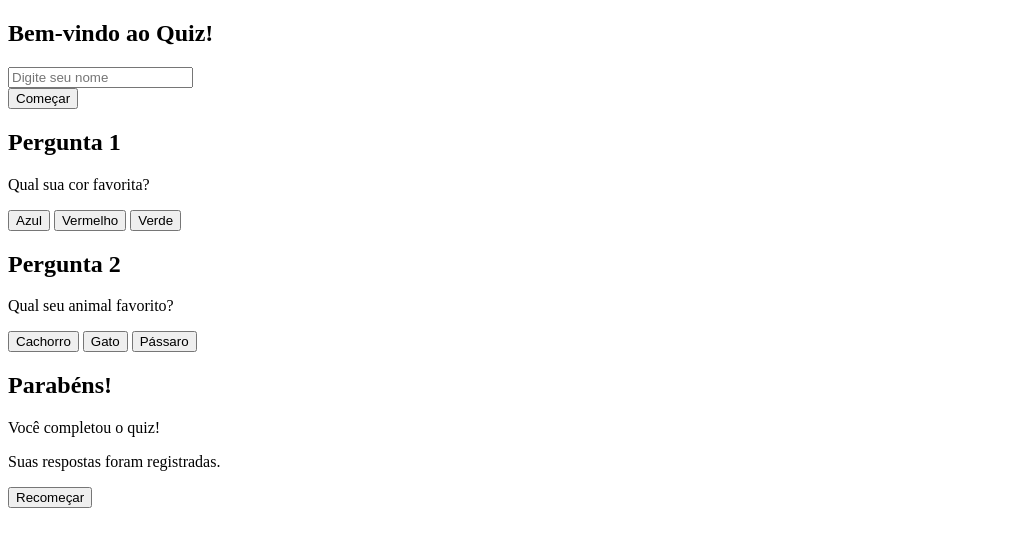
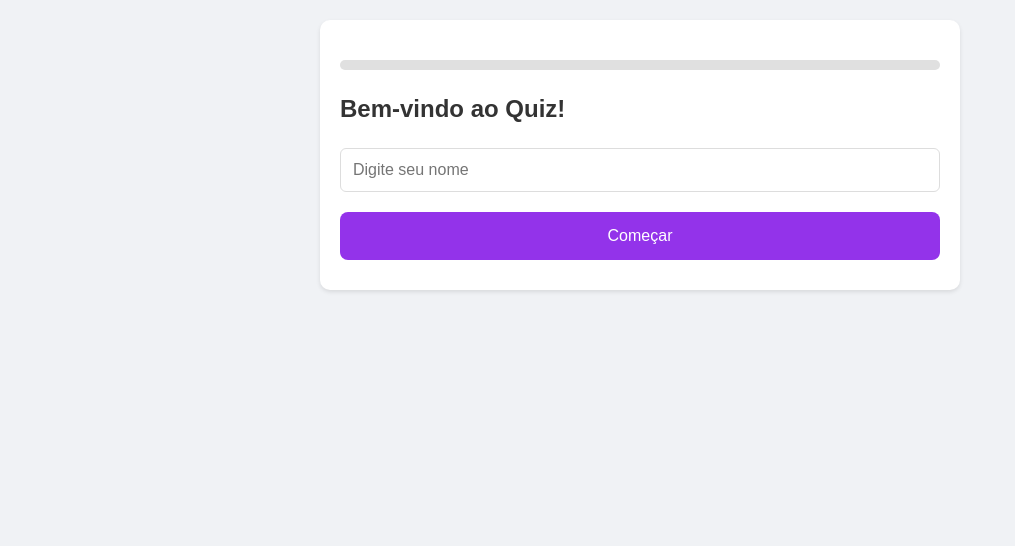
Before and after one commit to Eduardoluchese/quizteste, a plain HTML site: page index.html in a window 1280 px wide. Shown: the whole page, without its empty margins (0-1015 px from the left). Drawn offline with Linux system fonts and the light colour scheme.

Commit message:
Update index.html

```diff
--- a/index.html
+++ b/index.html
@@ -6,13 +6,92 @@
     <title>Quiz de Teste - Analytics</title>
     <style>
         /* Seus estilos CSS aqui */
-        /* ... (mesmos estilos anteriores) ... */
+        body {
+            font-family: 'Arial', sans-serif;
+            line-height: 1.6;
+            margin: 0;
+            padding: 20px;
+            background: #f0f2f5;
+        }
+
+        .quiz-container {
+            max-width: 600px;
+            margin: 0 auto;
+            background: white;
+            padding: 20px;
+            border-radius: 10px;
+            box-shadow: 0 2px 4px rgba(0,0,0,0.1);
+        }
+
+        .quiz-section {
+            display: none;
+            animation: fadeIn 0.5s;
+        }
+
+        .quiz-section.active {
+            display: block;
+        }
+
+        @keyframes fadeIn {
+            from { opacity: 0; }
+            to { opacity: 1; }
+        }
+
+        .button {
+            display: block;
+            width: 100%;
+            padding: 15px;
+            margin: 10px 0;
+            border: none;
+            border-radius: 8px;
+            background: #9333ea;
+            color: white;
+            font-size: 16px;
+            cursor: pointer;
+            transition: all 0.3s;
+        }
+
+        .button:hover {
+            opacity: 0.9;
+            transform: translateY(-2px);
+        }
+
+        .progress-bar {
+            width: 100%;
+            height: 10px;
+            background: #e0e0e0;
+            border-radius: 5px;
+            margin: 20px 0;
+            overflow: hidden;
+        }
+
+        .progress-fill {
+            width: 0%;
+            height: 100%;
+            background: #9333ea;
+            transition: width 0.5s ease;
+        }
+
+        h1, h2 {
+            color: #333;
+            margin-bottom: 20px;
+        }
+
+        .input-group {
+            margin-bottom: 20px;
+        }
+
+        input[type="text"] {
+            width: 100%;
+            padding: 12px;
+            border: 1px solid #ddd;
+            border-radius: 6px;
+            font-size: 16px;
+            box-sizing: border-box;
+        }
     </style>
 </head>
 <body>
-    <!-- Iframe oculto para envio do formulário -->
-    <iframe name="hidden_iframe" style="display:none;"></iframe>
-
     <div class="quiz-container">
         <!-- Configurações do Quiz -->
         <script>
@@ -53,31 +132,25 @@
                 console.log('Analytics salvos:', analytics);
             }
 
-            function sendAnalytics() {
+            async function sendAnalytics() {
                 const analytics = localStorage.getItem('quizAnalytics');
                 if (analytics && ANALYTICS_URL) {
-                    // Cria um formulário oculto
-                    const form = document.createElement('form');
-                    form.method = 'POST';
-                    form.action = ANALYTICS_URL;
-                    form.target = 'hidden_iframe'; // Define o alvo para o iframe oculto
-                    form.style.display = 'none';
+                    try {
+                        const response = await fetch(ANALYTICS_URL, {
+                            method: 'POST',
+                            headers: {
+                                'Content-Type': 'application/x-www-form-urlencoded'
+                            },
+                            body: new URLSearchParams({
+                                'data': analytics
+                            })
+                        });
 
-                    // Adiciona os dados como um campo oculto
-                    const input = document.createElement('input');
-                    input.type = 'hidden';
-                    input.name = 'data';
-                    input.value = analytics;
-                    form.appendChild(input);
-
-                    // Adiciona o formulário ao corpo do documento e envia
-                    document.body.appendChild(form);
-                    form.submit();
-
-                    // Remove o formulário após o envio
-                    document.body.removeChild(form);
-
-                    console.log('Dados enviados via formulário oculto.');
+                        const text = await response.text();
+                        console.log('Resposta do servidor:', text);
+                    } catch (error) {
+                        console.error('Erro ao enviar dados:', error);
+                    }
                 }
             }
 
@@ -89,10 +162,10 @@
             });
 
             // Envia dados quando termina o quiz
-            function finishQuiz() {
+            async function finishQuiz() {
                 quizAnalytics.endTime = Date.now();
                 saveAnalytics();
-                sendAnalytics();
+                await sendAnalytics();
                 alert('Suas respostas foram salvas com sucesso!');
                 location.reload();
             }
```
